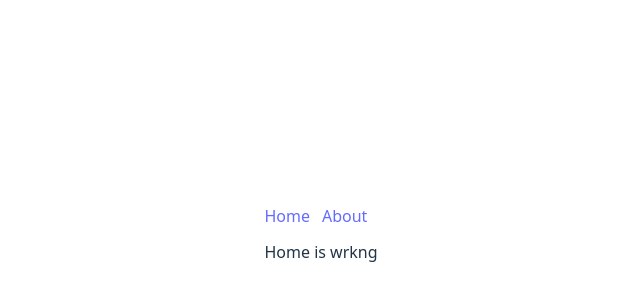
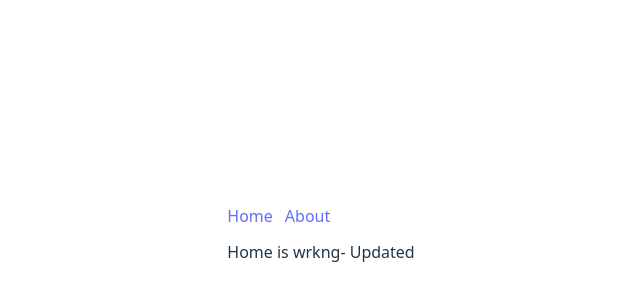
Before and after one commit to dineshpammi/CI-CD-test, a React (Vite) app: page / in a window 1280 px wide. Shown: the part 166-466 px from the top of the page, without its empty margins (319-959 px from the left). Built offline with nearby package versions, Linux system fonts and the light colour scheme.

Commit message:
Text update

```diff
--- a/src/home.jsx
+++ b/src/home.jsx
@@ -1,7 +1,7 @@
 import { useState } from 'react'
 function Home() {
     return (
-        <div>Home is wrkng</div>
+        <div>Home is wrkng- Updated</div>
     )
 }
 
```
